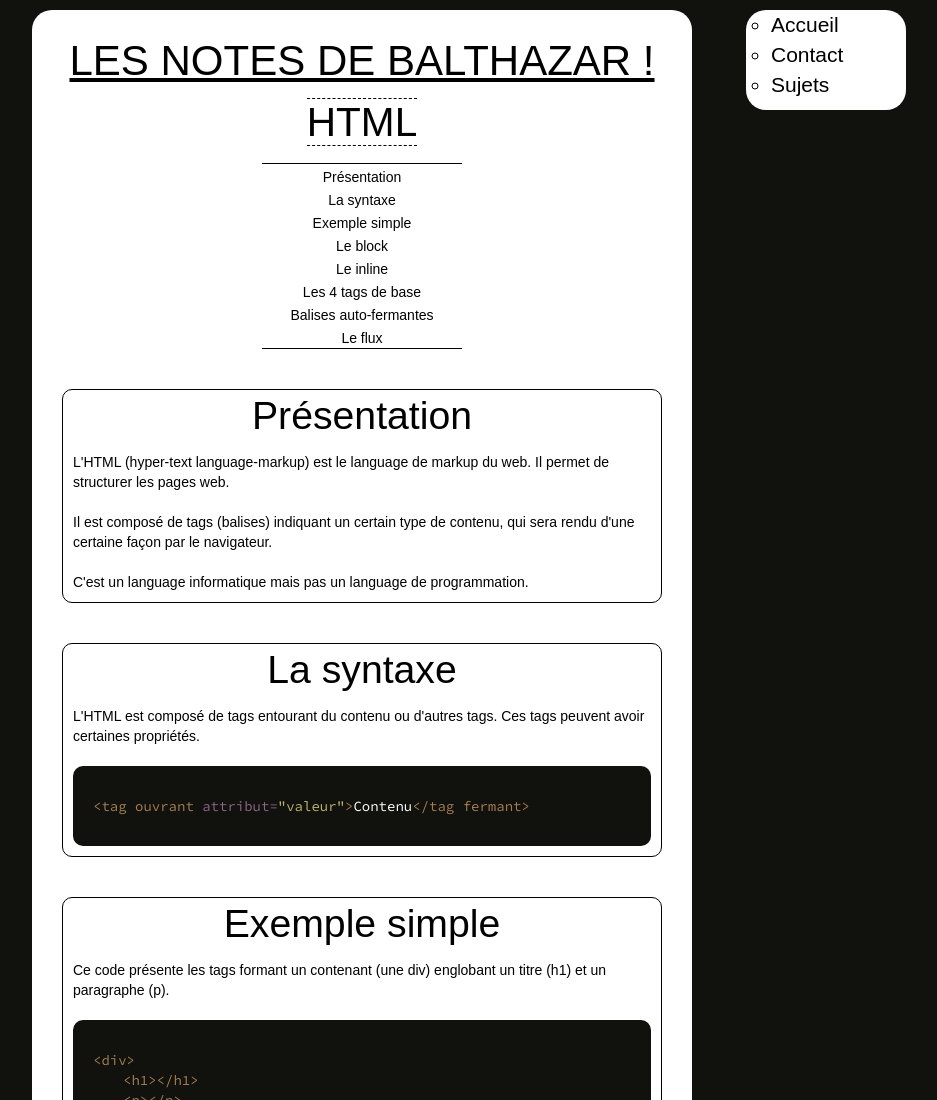
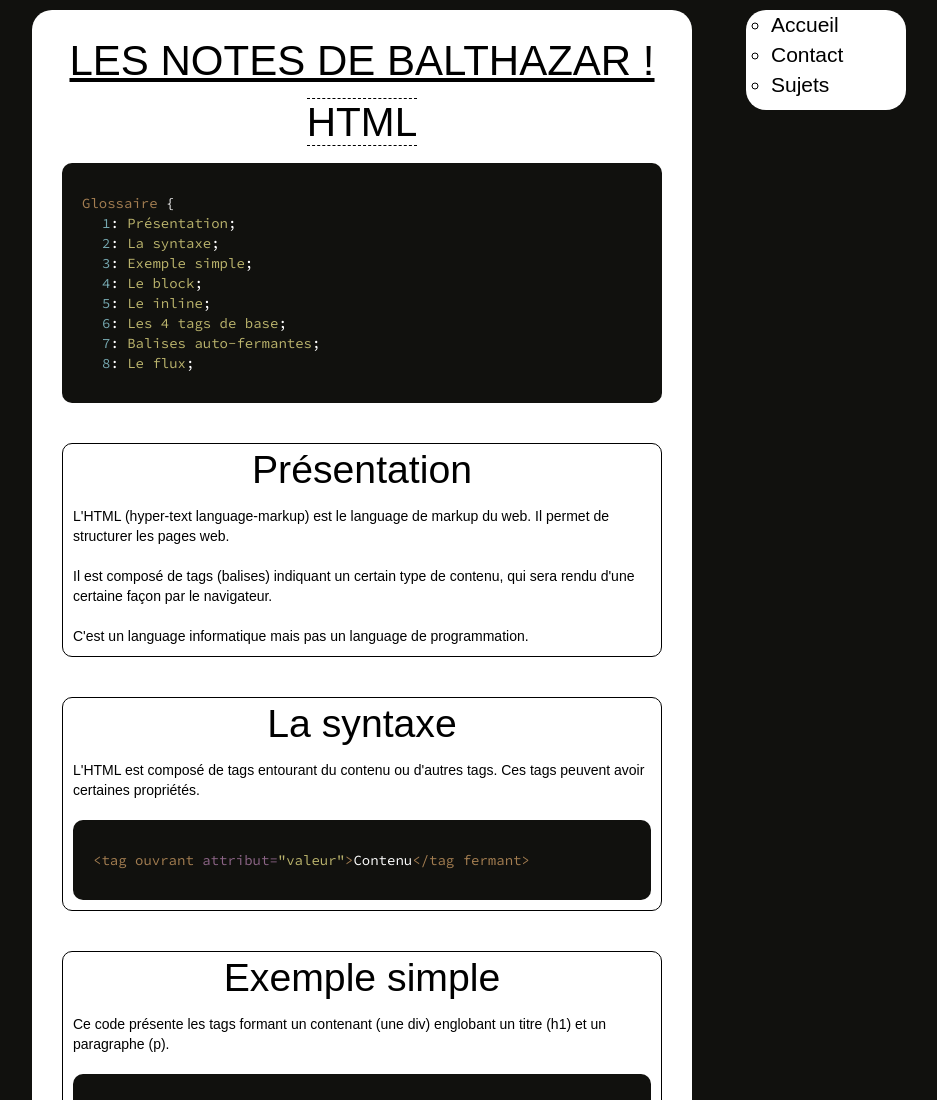
Before and after one commit to Balatzar/balthazar-notes, a plain HTML site: page html.html in a window 1280 px wide. Shown: the top 1100 px of the page, without its empty margins (278-1215 px from the left). Drawn offline with Linux system fonts and the light colour scheme.

Commit message:
super glossaire

```diff
--- a/html.html
+++ b/html.html
@@ -31,16 +31,19 @@
             <a href="index.html"><h1>Les Notes de Balthazar !</h1></a>
             <h1 class="soustitre">html</h1>
         </header>
-        <div class="glossaire">
-            <a href="#presentation">Présentation</a>
-            <a href="#la-syntaxe">La syntaxe</a>
-            <a href="#exemple-simple">Exemple simple</a>
-            <a href="#le-block">Le block</a>
-            <a href="#le-inline">Le inline</a>
-            <a href="#les-4-tags-de-base">Les 4 tags de base</a>
-            <a href="#balises-auto-fermantes">Balises auto-fermantes</a>
-            <a href="#le-flux">Le flux</a>
-        </div>
+        <code>
+            <span class="tag">Glossaire</span> {<br>
+            <ul>
+                <li><span class="propriete">1</span>: <a href="#presentation"><span class="valeur">Présentation</span>;</a></li>
+                <li><span class="propriete">2</span>: <a href="#la-syntaxe"><span class="valeur">La syntaxe</span>;</a></li>
+                <li><span class="propriete">3</span>: <a href="#exemple-simple"><span class="valeur">Exemple simple</span>;</a></li>
+                <li><span class="propriete">4</span>: <a href="#le-block"><span class="valeur">Le block</span>;</a></li>
+                <li><span class="propriete">5</span>: <a href="#le-inline"><span class="valeur">Le inline</span>;</a></li>
+                <li><span class="propriete">6</span>: <a href="#les-4-tags-de-base"><span class="valeur">Les 4 tags de base</span>;</a></li>
+                <li><span class="propriete">7</span>: <a href="#balises-auto-fermantes"><span class="valeur">Balises auto-fermantes</span>;</a></li>
+                <li><span class="propriete">8</span>: <a href="#le-flux"><span class="valeur">Le flux</span>;</a></li>
+            </ul>
+        </code>
         <article id="presentation">
             <h4>Présentation</h4>
             <p>L'HTML (hyper-text language-markup) est le language de markup du web. Il permet de structurer les pages web.</p>
--- a/main.css
+++ b/main.css
@@ -80,6 +80,11 @@ code span {
     text-decoration: none;
 }
 
+code li {
+    list-style: none;
+    margin-top: 0;
+}
+
 .tab1 {
     padding-left: 30px;
 }
@@ -147,6 +152,10 @@ code {
 
 .valeur a {
     color: rgba(234, 225, 135, 0.79);
+}
+
+code li a {
+    color: #fff;
 }
 
 .propriete {
```
Also changed, not shown: css.html (+8 -0 lines).
